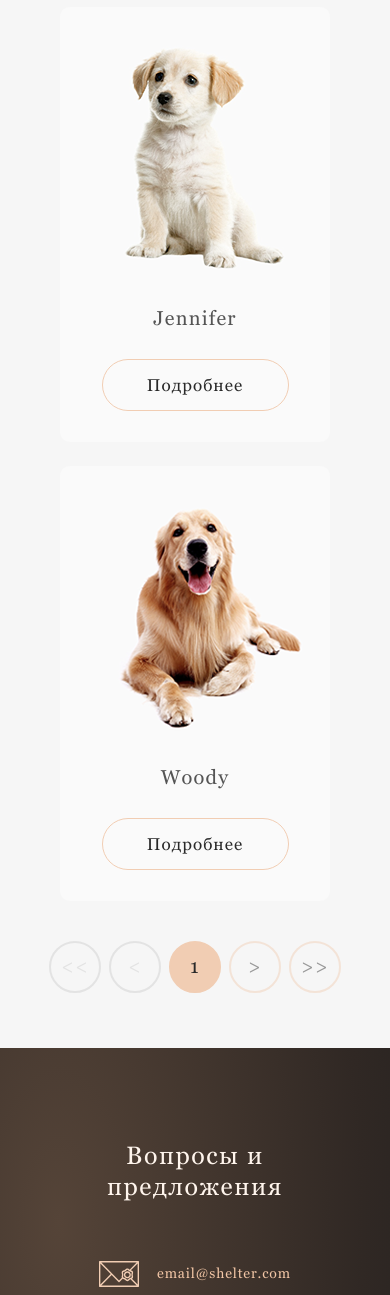
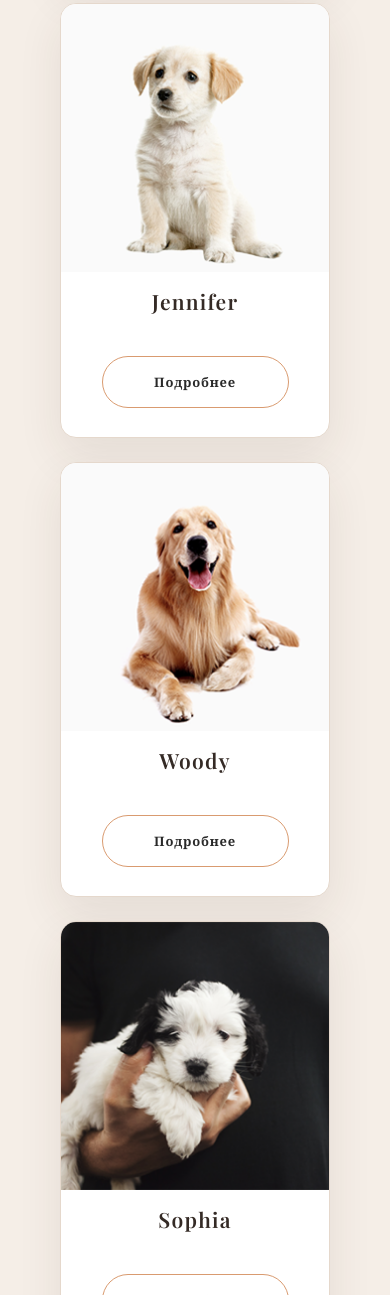
Before and after one commit to artkoro94/shelter, a website built with Vite: page page_2/shelter_main_2.html in a window 390 px wide. Shown: the part 705-2000 px from the top of the page. Built offline with nearby package versions, Linux system fonts and the light colour scheme.

Commit message:
style: refine catalog grid and shared responsive components

```diff
--- a/src/styles.css
+++ b/src/styles.css
@@ -208,3 +208,42 @@ section { scroll-margin-top: 24px; }
 @media (prefers-reduced-motion: reduce) {
   *, *::before, *::after { scroll-behavior: auto !important; animation-duration: .01ms !important; transition-duration: .01ms !important; }
 }
+
+/* Catalog page */
+body > header:not(.header_bg) { width: 100%; background: #332b27; }
+body > header:not(.header_bg) .logo_1 { color: #f4c7a6; }
+body > header:not(.header_bg) .logo_2 { color: #fff4eb; }
+body > header:not(.header_bg) .ul_header a,
+body > header:not(.header_bg) .ul_header li { color: #e7dcd3; }
+body > header:not(.header_bg) .ul_header .li_item_2 { color: #f4c7a6; border-color: var(--accent); }
+body > header:not(.header_bg) .button_stripe { background: #f5e9df; }
+.main_container { width: 100%; max-width: none; height: auto; min-height: 0; padding: 76px 24px 84px; background: var(--surface); }
+.pets_title { display: block; width: min(100% - 32px, 620px); height: auto; margin: 0 auto 52px; color: var(--heading); font-size: clamp(32px, 4vw, 42px); line-height: 1.25; text-align: center; }
+.cards_container { display: grid; grid-template-columns: repeat(4, minmax(0, 1fr)); gap: 30px; width: min(100%, var(--content)); height: auto; margin: 0 auto; }
+.cards_container .card { display: flex; flex-direction: column; align-items: center; overflow: hidden; min-width: 0; padding: 0 0 24px; border: 1px solid var(--border); border-radius: 16px; background: var(--card); box-shadow: var(--shadow); transition: transform .2s, box-shadow .2s; }
+.cards_container .card:hover { transform: translateY(-5px); box-shadow: 0 22px 48px rgb(61 42 29 / 14%); }
+.cards_container .card img { width: 100%; aspect-ratio: 1; object-fit: cover; }
+.title_card { margin: 18px 0 14px; color: var(--heading); font-family: 'Playfair Display', Georgia, serif; font-size: 21px; font-weight: 600; }
+.card_button { min-height: 42px; padding: 0 18px; border: 1px solid var(--accent); border-radius: 999px; background: transparent; color: var(--heading); cursor: pointer; transition: background .2s, color .2s; }
+.card_button:hover { background: var(--accent); color: #30231c; }
+.card_name { font-size: 13px; font-weight: 600; }
+.navigation_pets { display: flex; align-items: center; justify-content: center; gap: 10px; margin: 52px auto 0; }
+.navigation_pets button, .navigation_pets .page_number { display: inline-flex; align-items: center; justify-content: center; width: 48px; height: 48px; border: 1px solid var(--accent); border-radius: 50%; background: transparent; color: var(--heading); }
+.navigation_pets .page_number { background: var(--accent); color: #30231c; }
+.navigation_pets button:disabled { opacity: .35; }
+.footer_bg { width: 100%; }
+@media (max-width: 1050px) {
+  .cards_container { grid-template-columns: repeat(3, minmax(0, 1fr)); }
+}
+@media (max-width: 800px) {
+  .main_container { padding: 58px 24px 68px; }
+  .cards_container { grid-template-columns: repeat(2, minmax(0, 270px)); justify-content: center; }
+}
+@media (max-width: 620px) {
+  .main_container { padding: 46px 20px 58px; }
+  .pets_title { width: 100%; margin-bottom: 34px; font-size: 29px; }
+  .cards_container { grid-template-columns: minmax(0, 270px); width: 100%; gap: 24px; }
+  .cards_container .card:nth-child(n) { display: flex; }
+  .navigation_pets { gap: 7px; margin-top: 34px; }
+  .navigation_pets button, .navigation_pets .page_number { width: 40px; height: 40px; }
+}
```
